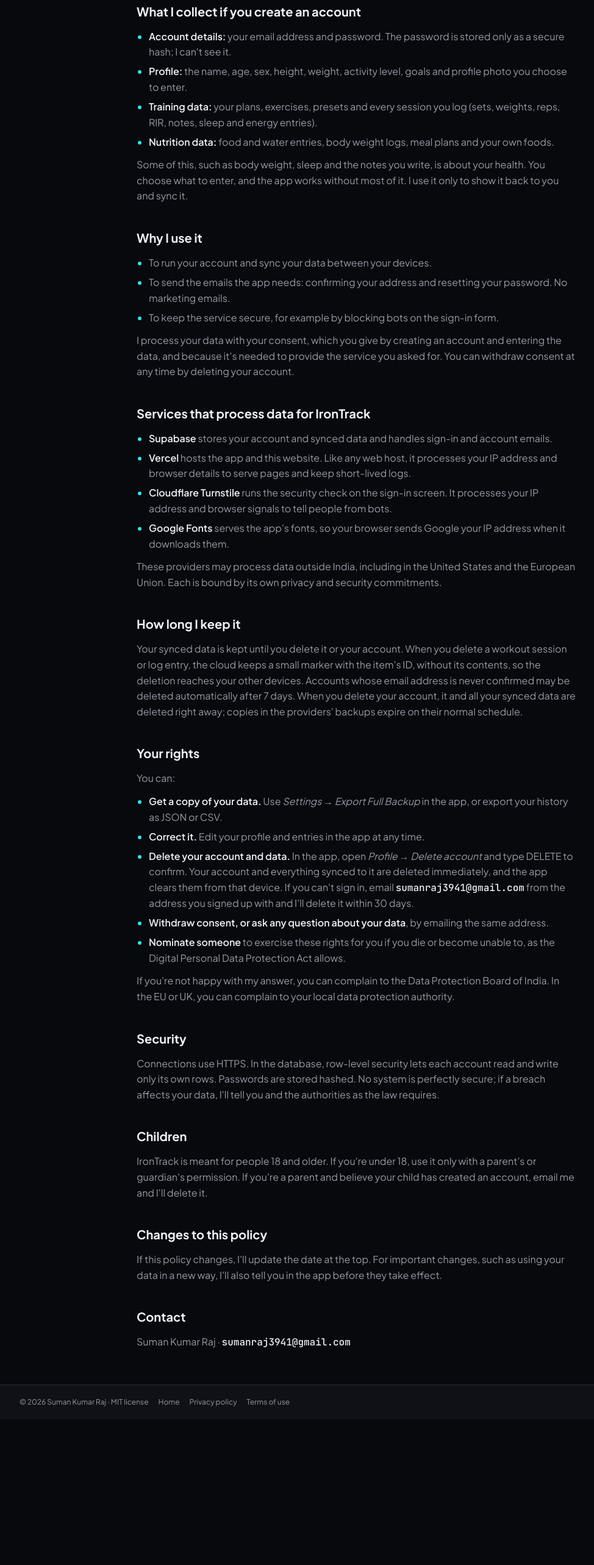
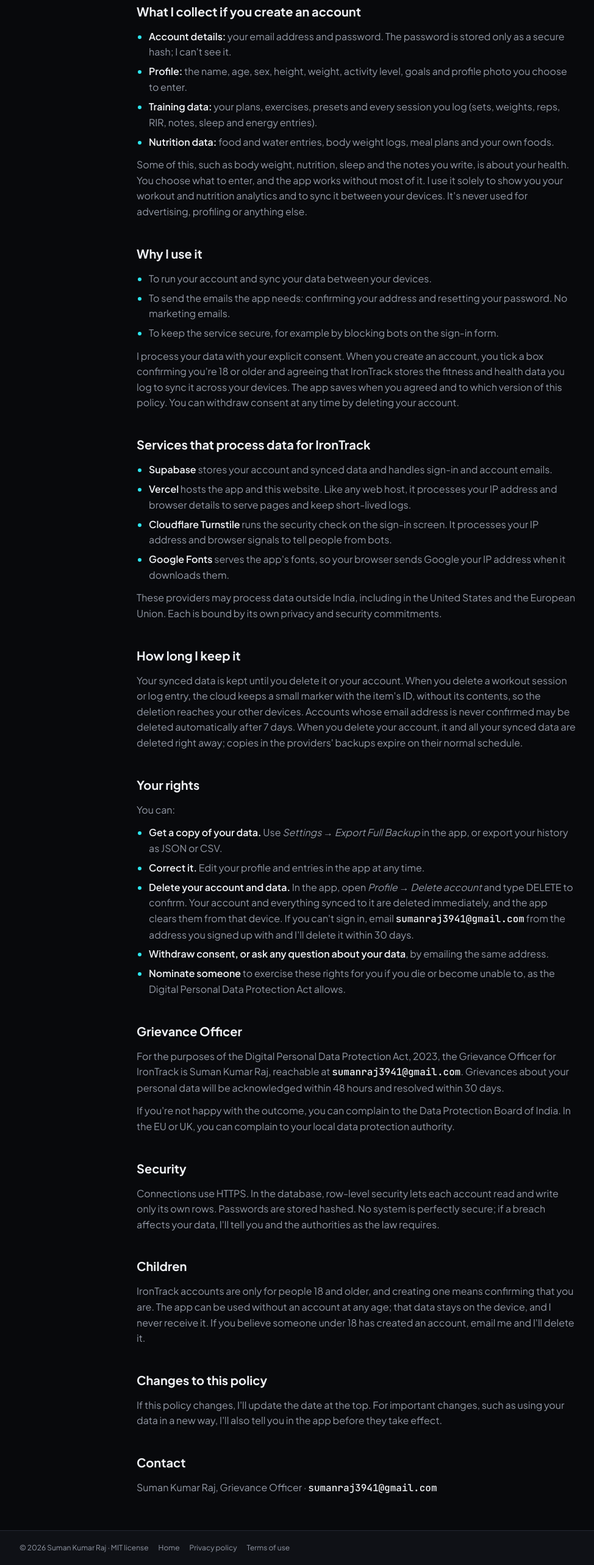
Before and after one commit to SKR18156592/irontrack-landing, a website: page public/privacy.html in a window 1280 px wide. Shown: the part 1071-3637 px from the top of the page at 61% size, without its empty margins (56-1030 px from the left). Before the commit the page ends 3398 px from the top, so only its background shows below. Drawn offline with nearby package versions, Linux system fonts and the light colour scheme; files that its build step writes are made by us from their sources.

Commit message:
Policy and terms: explicit consent, Grievance Officer, 18+ accounts, suggestion and backup disclaimers
From the second legal review:
- Privacy: health data used solely for analytics and sync; explicit
  consent at sign-up (recorded with the policy version); a Grievance
  Officer section with 48-hour acknowledgement and 30-day resolution;
  accounts are 18+ only.
- Terms: 18+ (or local age of majority) to create an account; weight
  suggestions are automatic estimates and you train at your own risk;
  data kept only on the device can be lost, and exporting backups is the
  user's responsibility.
- Landing: the progression demo notes that suggestions are estimates.

```diff
--- a/public/index.html
+++ b/public/index.html
@@ -194,7 +194,7 @@
             </table>
           </div>
           <div id="progResult" class="mt-5 rounded-2xl accent-soft p-4" aria-live="polite"></div>
-          <p class="mt-3 text-xs text-muted">The same rule the app uses, running in your browser.</p>
+          <p class="mt-3 text-xs text-muted">The same rule the app uses, running in your browser. Suggestions are estimates, not a coach's prescription: pick a weight you can lift with good form.</p>
         </form>
       </article>
 
--- a/public/privacy.html
+++ b/public/privacy.html
@@ -53,7 +53,7 @@
       <li><strong>Training data:</strong> your plans, exercises, presets and every session you log (sets, weights, reps, RIR, notes, sleep and energy entries).</li>
       <li><strong>Nutrition data:</strong> food and water entries, body weight logs, meal plans and your own foods.</li>
     </ul>
-    <p>Some of this, such as body weight, sleep and the notes you write, is about your health. You choose what to enter, and the app works without most of it. I use it only to show it back to you and sync it.</p>
+    <p>Some of this, such as body weight, nutrition, sleep and the notes you write, is about your health. You choose what to enter, and the app works without most of it. I use it solely to show you your workout and nutrition analytics and to sync it between your devices. It's never used for advertising, profiling or anything else.</p>
 
     <h2>Why I use it</h2>
     <ul>
@@ -61,7 +61,7 @@
       <li>To send the emails the app needs: confirming your address and resetting your password. No marketing emails.</li>
       <li>To keep the service secure, for example by blocking bots on the sign-in form.</li>
     </ul>
-    <p>I process your data with your consent, which you give by creating an account and entering the data, and because it's needed to provide the service you asked for. You can withdraw consent at any time by deleting your account.</p>
+    <p>I process your data with your explicit consent. When you create an account, you tick a box confirming you're 18 or older and agreeing that IronTrack stores the fitness and health data you log to sync it across your devices. The app saves when you agreed and to which version of this policy. You can withdraw consent at any time by deleting your account.</p>
 
     <h2>Services that process data for IronTrack</h2>
     <ul>
@@ -84,19 +84,21 @@
       <li><strong>Withdraw consent, or ask any question about your data</strong>, by emailing the same address.</li>
       <li><strong>Nominate someone</strong> to exercise these rights for you if you die or become unable to, as the Digital Personal Data Protection Act allows.</li>
     </ul>
-    <p>If you're not happy with my answer, you can complain to the Data Protection Board of India. In the EU or UK, you can complain to your local data protection authority.</p>
+    <h2>Grievance Officer</h2>
+    <p>For the purposes of the Digital Personal Data Protection Act, 2023, the Grievance Officer for IronTrack is Suman Kumar Raj, reachable at <span class="font-mono text-fg">sumanraj3941@gmail.com</span>. Grievances about your personal data will be acknowledged within 48 hours and resolved within 30 days.</p>
+    <p>If you're not happy with the outcome, you can complain to the Data Protection Board of India. In the EU or UK, you can complain to your local data protection authority.</p>
 
     <h2>Security</h2>
     <p>Connections use HTTPS. In the database, row-level security lets each account read and write only its own rows. Passwords are stored hashed. No system is perfectly secure; if a breach affects your data, I'll tell you and the authorities as the law requires.</p>
 
     <h2>Children</h2>
-    <p>IronTrack is meant for people 18 and older. If you're under 18, use it only with a parent's or guardian's permission. If you're a parent and believe your child has created an account, email me and I'll delete it.</p>
+    <p>IronTrack accounts are only for people 18 and older, and creating one means confirming that you are. The app can be used without an account at any age; that data stays on the device, and I never receive it. If you believe someone under 18 has created an account, email me and I'll delete it.</p>
 
     <h2>Changes to this policy</h2>
     <p>If this policy changes, I'll update the date at the top. For important changes, such as using your data in a new way, I'll also tell you in the app before they take effect.</p>
 
     <h2>Contact</h2>
-    <p>Suman Kumar Raj · <span class="font-mono text-fg">sumanraj3941@gmail.com</span></p>
+    <p>Suman Kumar Raj, Grievance Officer · <span class="font-mono text-fg">sumanraj3941@gmail.com</span></p>
 
   </div>
 </main>
--- a/public/terms.html
+++ b/public/terms.html
@@ -33,7 +33,7 @@
 
     <h2>Using IronTrack</h2>
     <p>These terms are an agreement between you and Suman Kumar Raj, who runs IronTrack. By using the hosted app at <a href="https://track-sr-8532.vercel.app/">track-sr-8532.vercel.app</a> or creating an account, you agree to them. If you don't agree, please don't use the app.</p>
-    <p>You need to be 18 or older, or use IronTrack with a parent's or guardian's permission.</p>
+    <p>You must be 18 or older, or the age of legal majority where you live if that's higher, to create an account. By creating one, you confirm that you meet this requirement. Using the app without an account keeps your data on your device.</p>
 
     <h2>Not medical advice</h2>
     <p>IronTrack gives general fitness and nutrition information: weight suggestions, calorie and macro targets, recovery estimates and meal plans. These are estimates from formulas, not advice from a doctor, dietitian or coach, and they don't take your health conditions into account.</p>
@@ -42,6 +42,7 @@
       <li>Stop exercising and get help if you feel pain, dizziness or shortness of breath.</li>
       <li>Train within your limits, use a spotter or safety equipment for heavy lifts, and use your own judgement about any suggestion.</li>
     </ul>
+    <p>Weight suggestions (such as adding about 2.5% after you hit the top of your rep range) are automatic estimates based on your last session, not professional training prescriptions. Choose every load yourself, warm up properly and put technique first. Exercise carries a risk of injury, and you train at your own risk.</p>
 
     <h2>Your account</h2>
     <p>Use an email address you own, keep your password private, and tell me at <span class="font-mono text-fg">sumanraj3941@gmail.com</span> if you think someone else has accessed your account. You're responsible for what happens in your account.</p>
@@ -59,7 +60,7 @@
     <p>IronTrack's source code is published under the <a href="https://github.com/SKR18156592/IronTrack">MIT license</a>, which lets anyone use, copy and modify it. These terms cover only the hosted app that I run. Copies hosted by other people are their responsibility, under their own terms.</p>
 
     <h2>Availability and backups</h2>
-    <p>I work to keep IronTrack running and your data safe, but it's provided "as is", without guarantees that it will always be available, error-free or that data will never be lost. Keep your own backup with <em>Settings → Export Full Backup</em>. I may change or stop the service; if I plan to shut it down, I'll give at least 30 days' notice in the app so you can export your data.</p>
+    <p>I work to keep IronTrack running and your data safe, but it's provided "as is", without guarantees that it will always be available, error-free or that data will never be lost. Keep your own backup with <em>Settings → Export Full Backup</em>. If you use IronTrack without an account, your data exists only on your device and is lost if you clear your browser's site data, use a private browsing window, or lose or reset the device. You're responsible for exporting backups, and I'm not liable for data lost in these ways. I may change or stop the service; if I plan to shut it down, I'll give at least 30 days' notice in the app so you can export your data.</p>
 
     <h2>Liability</h2>
     <p>To the extent the law allows, I'm not liable for indirect or consequential losses, lost data, or injuries from training or diet decisions you make using the app. While IronTrack is free, my total liability to you is limited to ₹1,000. Nothing in these terms limits liability that can't be limited by law.</p>
@@ -74,7 +75,7 @@
     <p>These terms are governed by the laws of India. If there's a problem, email me first and I'll try to sort it out. Any dispute that can't be resolved goes to the courts of India.</p>
 
     <h2>Contact</h2>
-    <p>Suman Kumar Raj · <span class="font-mono text-fg">sumanraj3941@gmail.com</span></p>
+    <p>Suman Kumar Raj, Grievance Officer · <span class="font-mono text-fg">sumanraj3941@gmail.com</span></p>
 
   </div>
 </main>
```
